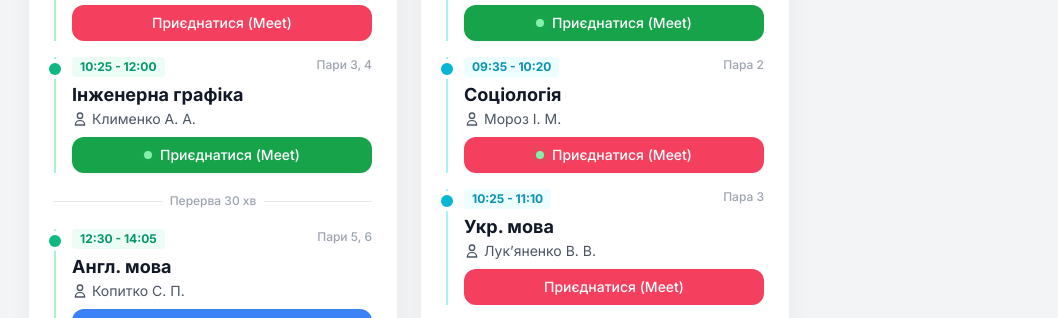
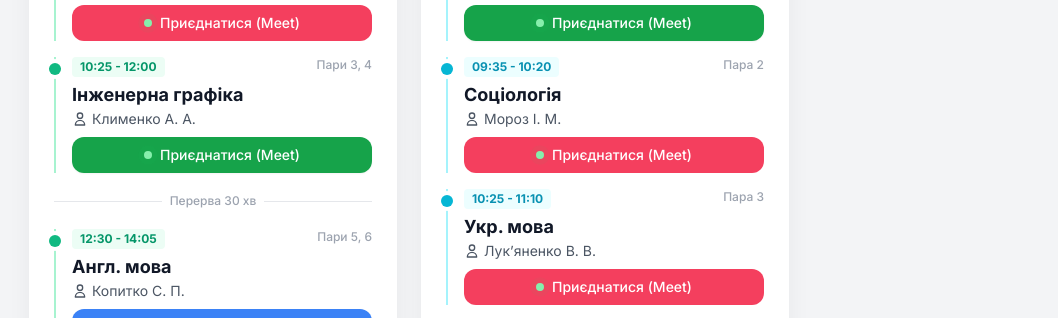
Before and after one commit to sv593725-maker/rozklad, a plain HTML site: page index.html in a window 1280 px wide. Shown: the part 984-1302 px from the top of the page, without its empty margins (35-1093 px from the left). Drawn offline with nearby package versions, Linux system fonts and the light colour scheme.

Commit message:
Update index.html

```diff
--- a/index.html
+++ b/index.html
@@ -351,6 +351,7 @@
                         Лук’яненко В. В.
                     </p>
                     <a href="https://meet.google.com/abb-zisk-uew" target="_blank" class="inline-flex items-center gap-2 text-sm text-white bg-rose-500 hover:bg-rose-600 px-4 py-2 rounded-xl w-full justify-center font-medium transition-colors">
+                        <span class="w-2 h-2 rounded-full bg-green-300 status-dot-active"></span>
                         Приєднатися (Meet)
                     </a>
                 </div>
@@ -457,6 +458,7 @@
                         Лук’яненко В. В.
                     </p>
                     <a href="https://meet.google.com/abb-zisk-uew" target="_blank" class="inline-flex items-center gap-2 text-sm text-white bg-rose-500 hover:bg-rose-600 px-4 py-2 rounded-xl w-full justify-center font-medium transition-colors">
+                        <span class="w-2 h-2 rounded-full bg-green-300 status-dot-active"></span>
                         Приєднатися (Meet)
                     </a>
                 </div>
```
